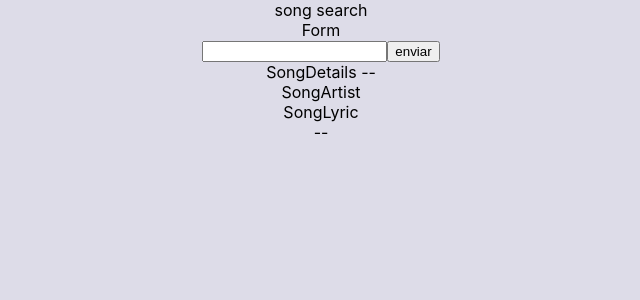
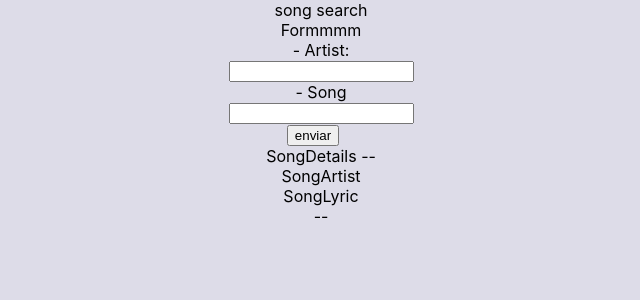
Before and after one commit to JohnRodriguezM/Song_finder, a React (Create React App) app: page / in a window 1280 px wide. Shown: the top 300 px of the page, without its empty margins (319-959 px from the left). Built offline with nearby package versions, Linux system fonts and the light colour scheme.

Commit message:
camnbios

```diff
--- a/src/components/SongForm.jsx
+++ b/src/components/SongForm.jsx
@@ -1,28 +1,34 @@
 import React, { useState, useEffect } from 'react';
 
-
-const SongForm = ({handleSearch}) => {
-
-  const [form, setForm] = useState({})
-
+const initialForm = {
+  artist: '',
+  song: '',
+}
+const SongForm = ({ handleSearch }) => {
+  const [form, setForm] = useState(initialForm)
   const handleChange = e => {
     setForm({
       ...form,
-      [e.target.name]:e.target.value,
+      [e.target.name]: e.target.value,
     })
   }
-
-
   const handleSubmit = e => {
-    e.preventDefault();
+    e.preventDefault()
+    if (!form.artist || !form.song) alert('agg texto ')
     handleSearch(form)
+    setForm(initialForm)
   }
   return (
     <div>
-      Form
+      Formmmm
       <form onSubmit={handleSubmit}>
-        <input type="text" name="song" id=""  onInput = {handleChange} />
+        <label htmlFor="artist"> - Artist: </label> <br />
+        <input type="text" name="artist" id="" onChange={handleChange} value = {form.artist}/> <br />
+        <label htmlFor="song"> - Song </label> <br />
+        <input type="text" name="song" id="" onChange={handleChange} value = {form.song}/>
+        <br />
         <input type="submit" value="enviar" />
+        <input type="reset" value="" style = {{visibility: 'hidden'}}/>
       </form>
 
     </div>
--- a/src/components/SongSearch.jsx
+++ b/src/components/SongSearch.jsx
@@ -14,7 +14,6 @@ const SongSearch = () => {
   const handleSearch = data => {
     console.log(data)
     setSearch(data)
-    console.log(search)
   }
 
   //*pendiente del uso del useEffect para traer la data
```
Also changed, not shown: src/components/SongDetails.jsx (+5 -5 lines).
